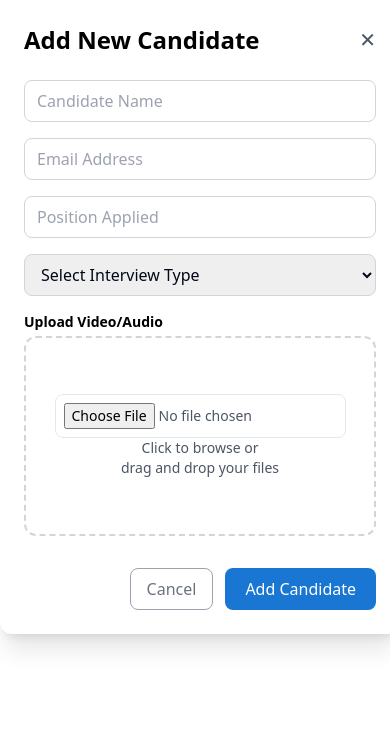
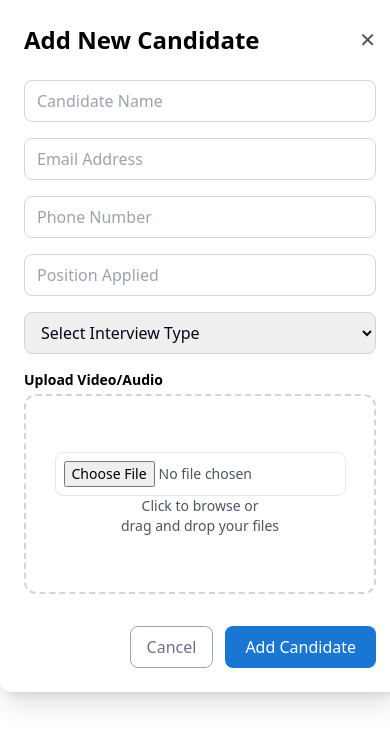
Before and after one commit to tannpsy/Crackterview, a React (Vite) app: page /add-candidate in a window 390 px wide. Shown: the top 746 px of the page. Built offline with nearby package versions, Linux system fonts and the light colour scheme; no server answers.

Commit message:
Add phone number in add candidates

```diff
--- a/src/frontend/AddCandidate.jsx
+++ b/src/frontend/AddCandidate.jsx
@@ -7,6 +7,7 @@ export default function AddCandidateForm({ onClose, onCandidateAdded }) {
     email: "",
     position: "",
     interviewType: "",
+    phoneNumber: "",
     file: null,
   });
   const [loading, setLoading] = useState(false);
@@ -29,6 +30,7 @@ export default function AddCandidateForm({ onClose, onCandidateAdded }) {
     payload.append("email", formData.email);
     payload.append("position", formData.position);
     payload.append("interviewType", formData.interviewType);
+    payload.append("phoneNumber", formData.phoneNumber);
     payload.append("recording", formData.file);
 
     try {
@@ -85,6 +87,17 @@ export default function AddCandidateForm({ onClose, onCandidateAdded }) {
           value={formData.email}
           onChange={handleChange}
           placeholder="Email Address"
+          required
+          className="border border-gray-300 rounded-lg px-3 py-2"
+        />
+
+        {/* Phone Number */}
+        <input
+          type="number"
+          name="phoneNumber"
+          value={formData.phoneNumber}
+          onChange={handleChange}
+          placeholder="Phone Number"
           required
           className="border border-gray-300 rounded-lg px-3 py-2"
         />
```
Also changed, not shown: src/frontend/FilterCandidate.jsx (added), 2 other files (tests, documents, lock files or other folders).
